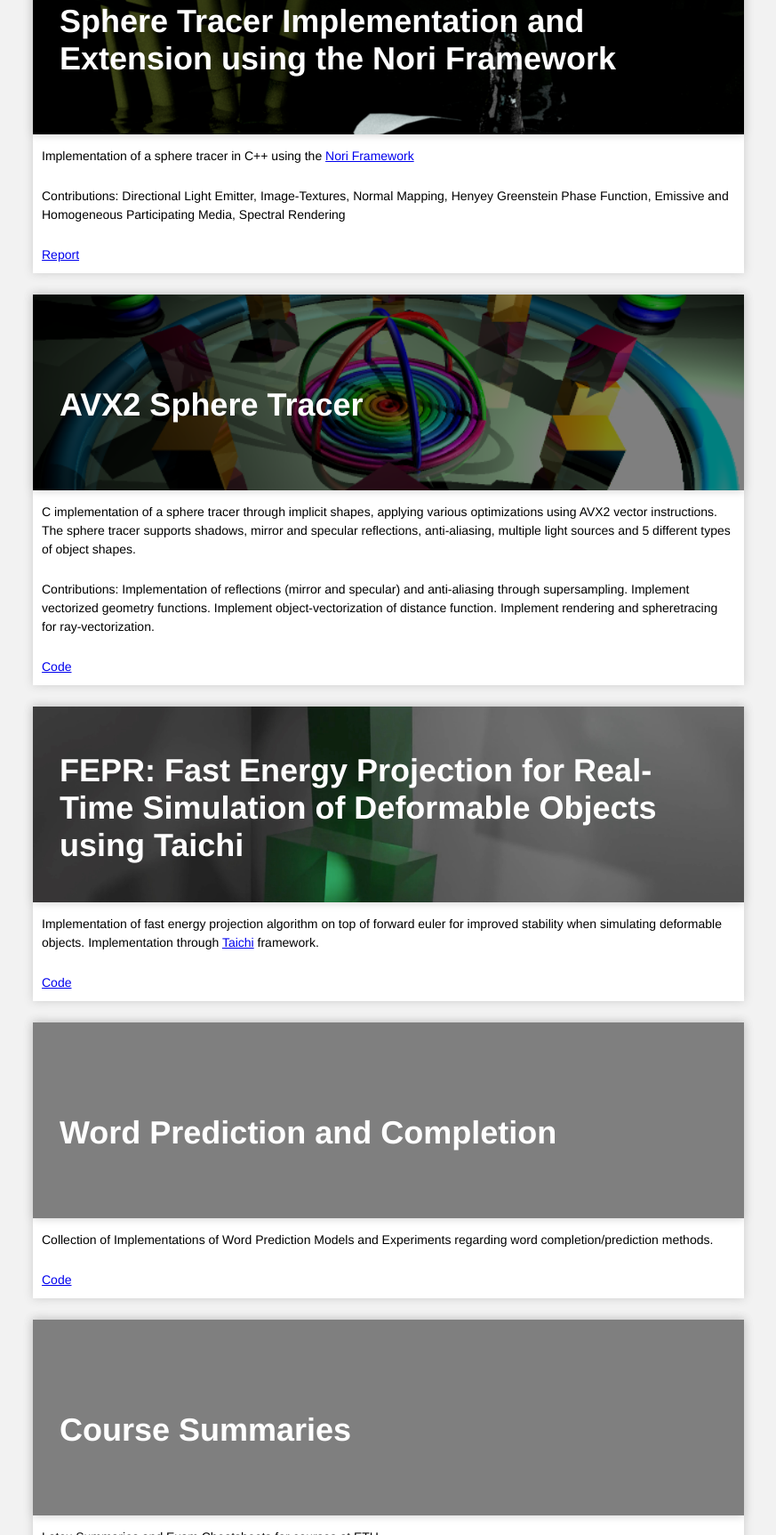
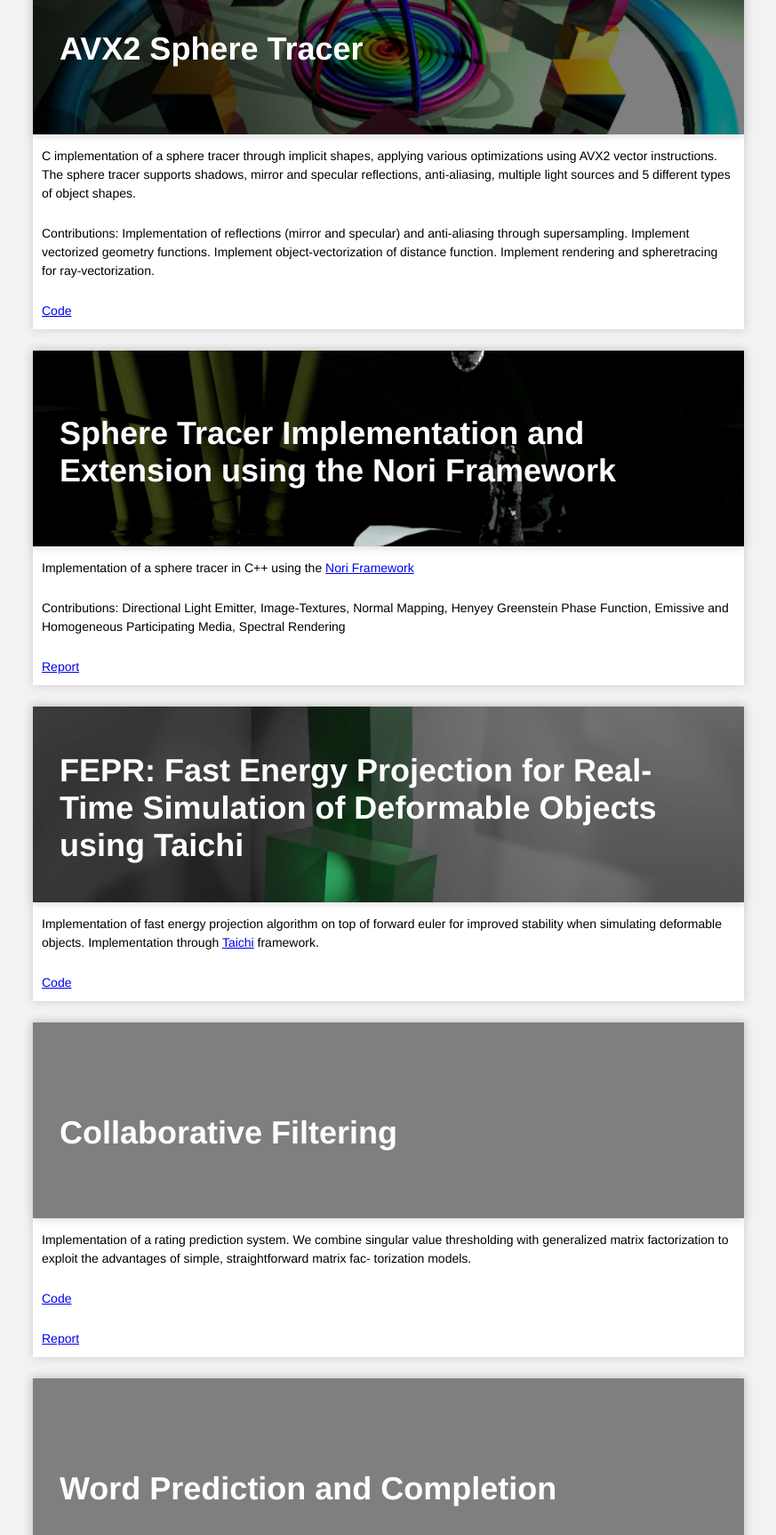
Before and after one commit to veroniquek/veroniquek.github.io, a plain HTML site: page index.html in a window 1280 px wide. Shown: the part 967-2692 px from the top of the page at 89% size, without its empty margins (203-1076 px from the left). Drawn offline with Linux system fonts and the light colour scheme.

Commit message:
add Collaborative Filtering CIL project

```diff
--- a/index.html
+++ b/index.html
@@ -52,6 +52,29 @@
 
           <a href="https://gitlab.ethz.ch/dagrawal/mixed-reality-ar-scene-annotation-project">Code</a></p>
   </div>
+
+  <div class="project">
+
+    <div class="subtitle-box avx">
+        <div class="overlay">
+            <h2>AVX2 Sphere Tracer</h2>
+        </div>
+    </div>
+
+        <p> C implementation of a sphere tracer through implicit shapes, applying various optimizations using AVX2 vector instructions.
+            The sphere tracer supports shadows, mirror and specular reflections, anti-aliasing, multiple light sources and 5 different types of object shapes.
+        </p>
+        <p>
+            Contributions: Implementation of reflections (mirror and specular) and anti-aliasing through supersampling.
+            Implement vectorized geometry functions. Implement object-vectorization of distance function.
+            Implement rendering and spheretracing for ray-vectorization.
+        </p>
+        <p>
+            <a href="https://github.com/veroniquek/simd-sphere-tracer">Code</a>
+        </p>
+    </div>
+
+
   <div class="project">
 
       <div class="subtitle-box nori">
@@ -70,26 +93,7 @@
           </p>
   </div>
 
-  <div class="project">
 
-      <div class="subtitle-box avx">
-          <div class="overlay">
-              <h2>AVX2 Sphere Tracer</h2>
-          </div>
-      </div>
-
-          <p> C implementation of a sphere tracer through implicit shapes, applying various optimizations using AVX2 vector instructions.
-              The sphere tracer supports shadows, mirror and specular reflections, anti-aliasing, multiple light sources and 5 different types of object shapes.
-          </p>
-          <p>
-              Contributions: Implementation of reflections (mirror and specular) and anti-aliasing through supersampling.
-              Implement vectorized geometry functions. Implement object-vectorization of distance function.
-              Implement rendering and spheretracing for ray-vectorization.
-          </p>
-          <p>
-              <a href="https://github.com/veroniquek/simd-sphere-tracer">Code</a>
-          </p>
-  </div>
   <div class="project">
 
     <div class="subtitle-box fepr">
@@ -102,6 +106,27 @@
 
       <p><a href="https://github.com/veroniquek/pbs21">Code</a></p>
     </div>
+
+    <div class="project">
+        <div class="subtitle-box ">
+            <div class="overlay">
+
+                <h2>Collaborative Filtering</h2>
+
+            </div>
+        </div>
+
+        <p>
+            Implementation of a rating prediction system. We combine singular
+        value thresholding with generalized matrix factorization to
+        exploit the advantages of simple, straightforward matrix fac-
+        torization models.
+        </p>
+
+          <p><a href="https://github.com/LiineKasak/collaborative-filtering">Code</a></p>
+
+          <p><a href="resources/reports/CIL_Collaborative_Filtering_Project_Report.pdf">Report</a></p>
+        </div>
 
   <div class="project">
 
```
Also changed, not shown: 3 other files.
